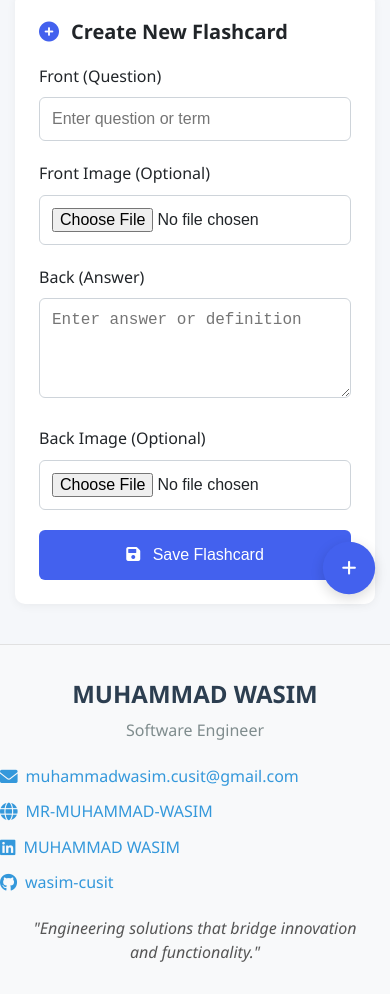
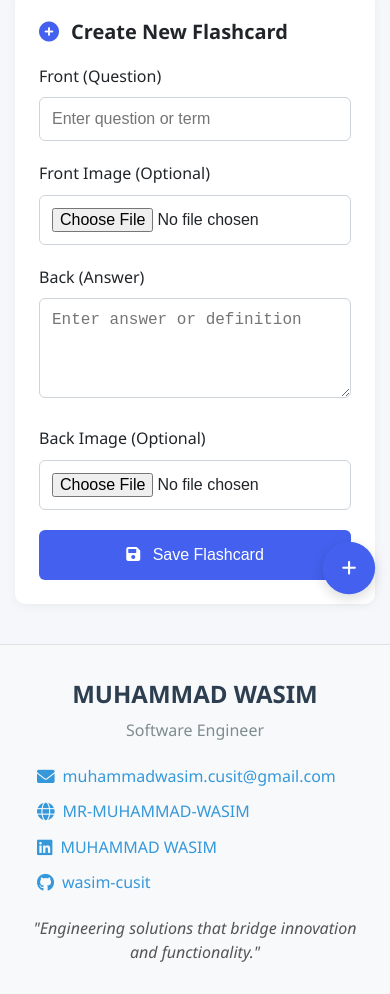
Before and after one commit to wasim-cusit/MR_flashcard, a plain HTML site: page index.html in a window 390 px wide. Shown: the part 235-1229 px from the top of the page. Drawn offline with Linux system fonts and the light colour scheme.

Commit message:
update footer

```diff
--- a/index.html
+++ b/index.html
@@ -521,6 +521,7 @@
             .footer-links {
                 flex-direction: column;
                 gap: 10px;
+                padding-left: 2.3125rem;
             }
         }
 
```
